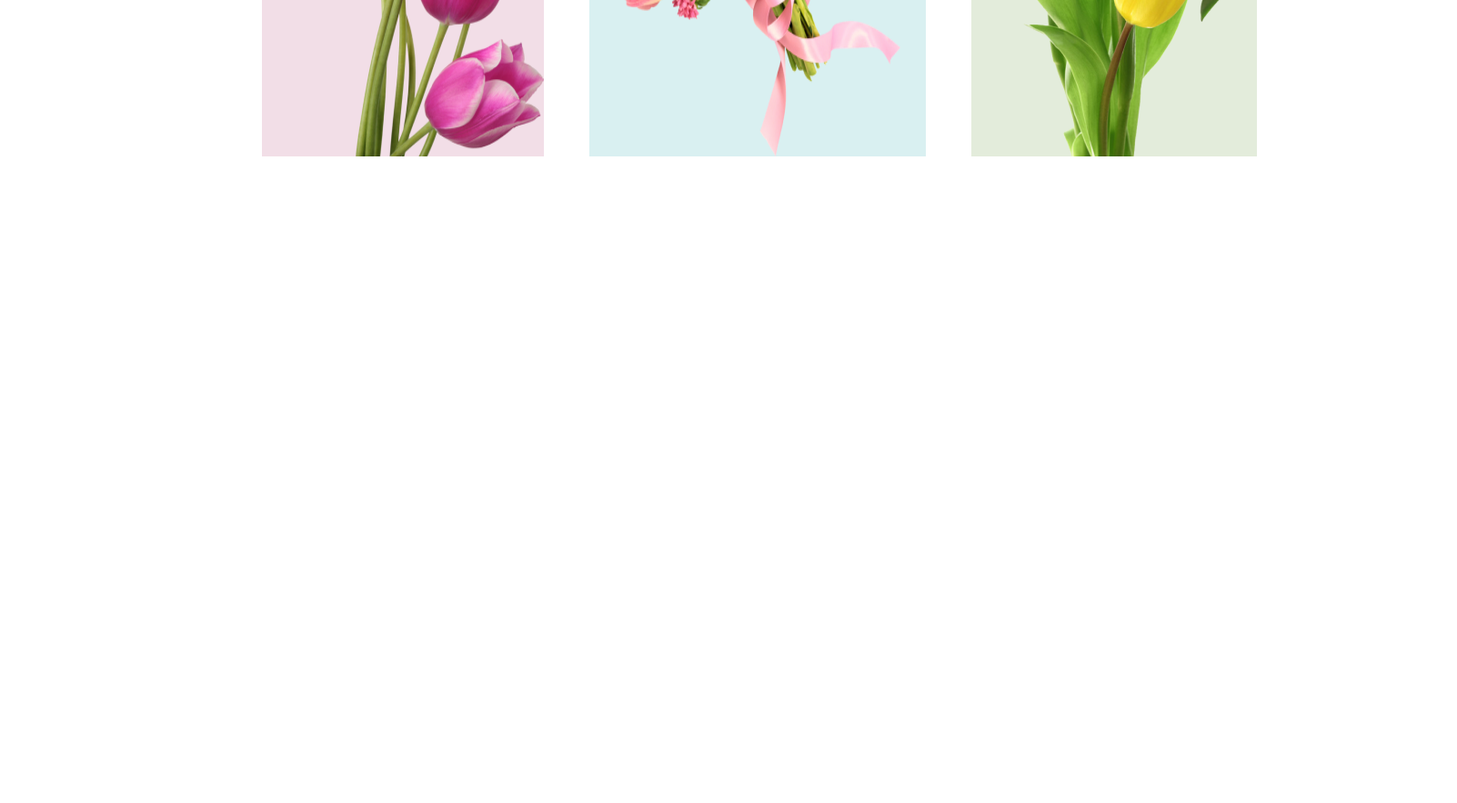
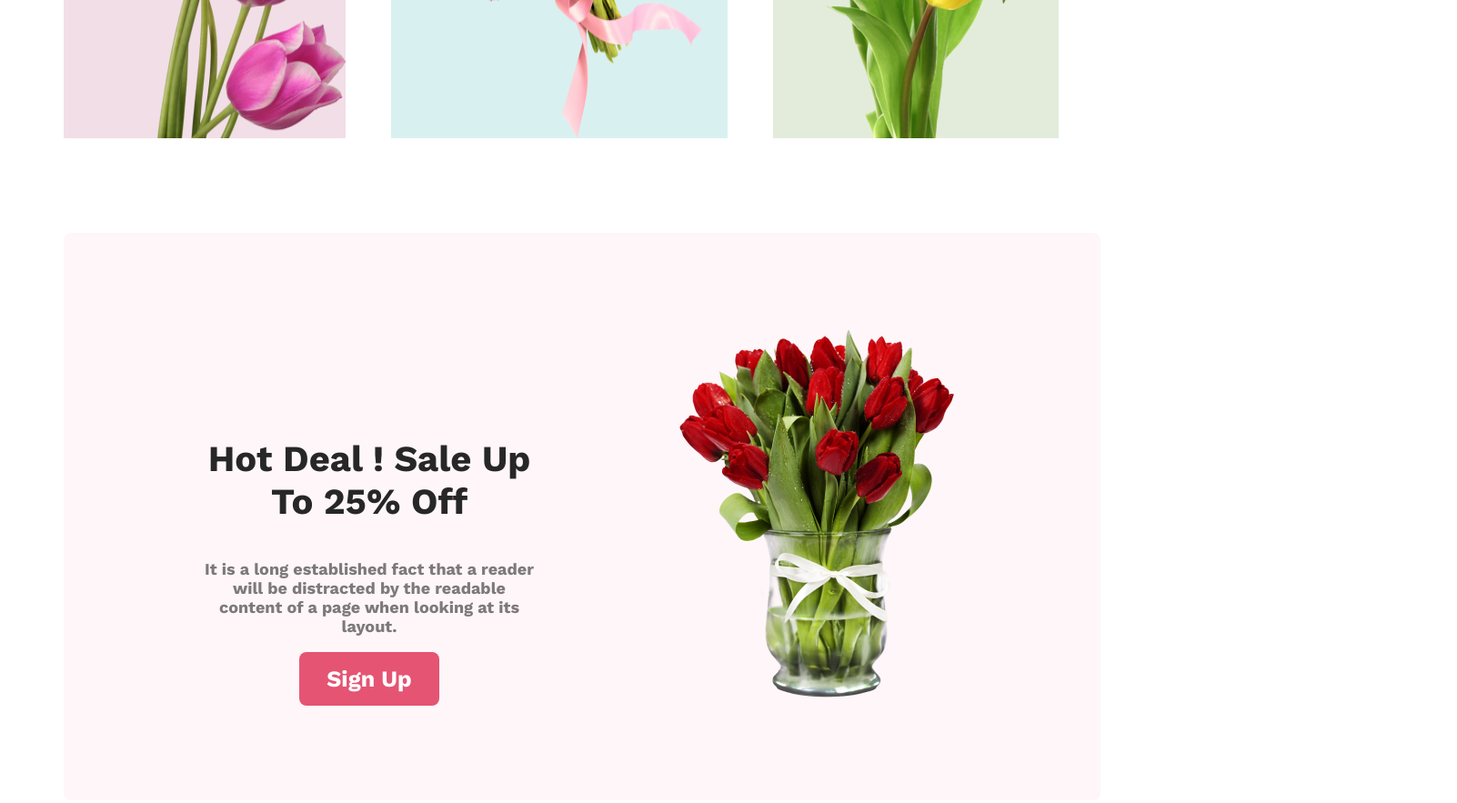
Before and after one commit to nahar-nur/flower-shop-web, a plain HTML site: page index.html in a window 1280 px wide. Shown: the part 1553-2436 px from the top of the page at 91% size, 1602 px wide, since content can reach past the window. Before the commit the page ends 1853 px from the top, so only its background shows below. Drawn offline with nearby package versions, Linux system fonts and the light colour scheme.

Commit message:
completed hot deal section

```diff
--- a/index.html
+++ b/index.html
@@ -41,6 +41,19 @@
             </div>
 
         </section>
+        <!-- hot deal section -->
+        <section class="hot-deal">
+            <div class="hot deal-1st part">
+        <h3 class="section-title">Hot Deal ! Sale Up To 25% Off</h3>
+        <p class="section-description">It is a long established fact that a reader will be distracted by the readable content of a page when looking at its layout.</p>
+        <button class="btn-primary">Sign Up</button>
+    </div>
+        <div class="hot deal-pic">
+            <img src="./images/Flower Asset/pngwing 8.png" alt="">
+        </div>
+
+        </div>
+    </section>
     </main>
     <footer>
 
--- a/styles/flower.css
+++ b/styles/flower.css
@@ -64,6 +64,10 @@ nav a{
     margin-top: 20px;
 }
 /* main section style */
+main{
+    max-width: 1140px;
+    margin: 0 auto;
+}
 /* Style of featured flower section */
 .section-title{
     color: #272727;
@@ -83,10 +87,7 @@ nav a{
 
     display:inline-flex;
     justify-content: baseline;
-    margin-left: 280px;
-    margin-right: 220px;
-    margin-top: 20px;
-    margin-bottom: 120px;
+
     gap: 50px;
 }
 .pic-6{
@@ -104,3 +105,19 @@ background: rgba(5, 151, 160, 0.15);
     border-radius: 300px 300px 0px 0px;
 background: rgba(71, 125, 17, 0.15);
 }
+/* styles of hot deal section */
+.hot-deal{
+    border-radius: 8px;
+    background: rgba(229, 84, 115, 0.05);
+    display: flex;
+    align-items: center;
+    justify-content: space-around;
+    gap: 150px;
+    text-align: center;
+    padding: 100px 150px;
+    margin-top: 100px;
+    margin-bottom: 100px;
+}
+.hotdeal-pic{
+    width: 320px;
+}
```
